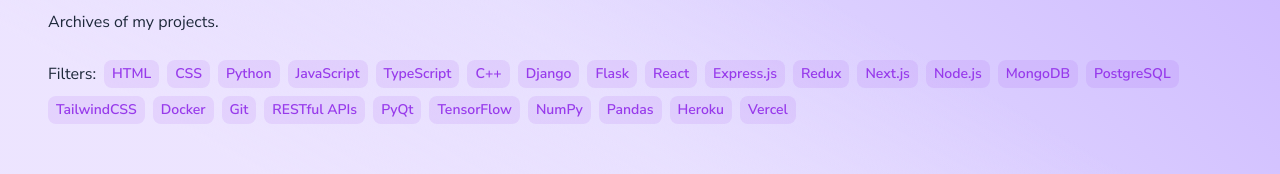
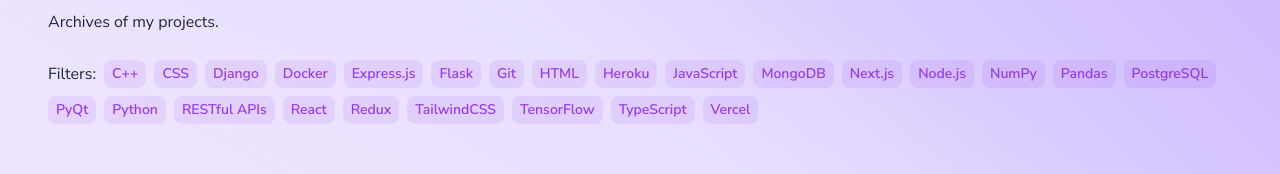
Before and after one commit to alfieatkinson/portfolio, a React (Vite) app: page /projects in a window 1280 px wide. Shown: the part 264-438 px from the top of the page. Built offline with nearby package versions, Linux system fonts and the light colour scheme.

Commit message:
Sort filters in Projects component for improved display order

```diff
--- a/src/components/sections/Projects.tsx
+++ b/src/components/sections/Projects.tsx
@@ -49,7 +49,9 @@
     <ProjectCard {...project} key={project.id} />
   ))
 
-  const filterEntry: React.JSX.Element[] = filters.map((filter) => (
+  const sortedFilters = filters.sort()
+
+  const filterEntry: React.JSX.Element[] = sortedFilters.map((filter) => (
     <Badge
       key={filter}
       className='animate-fade-in cursor-pointer !delay-200'
```
